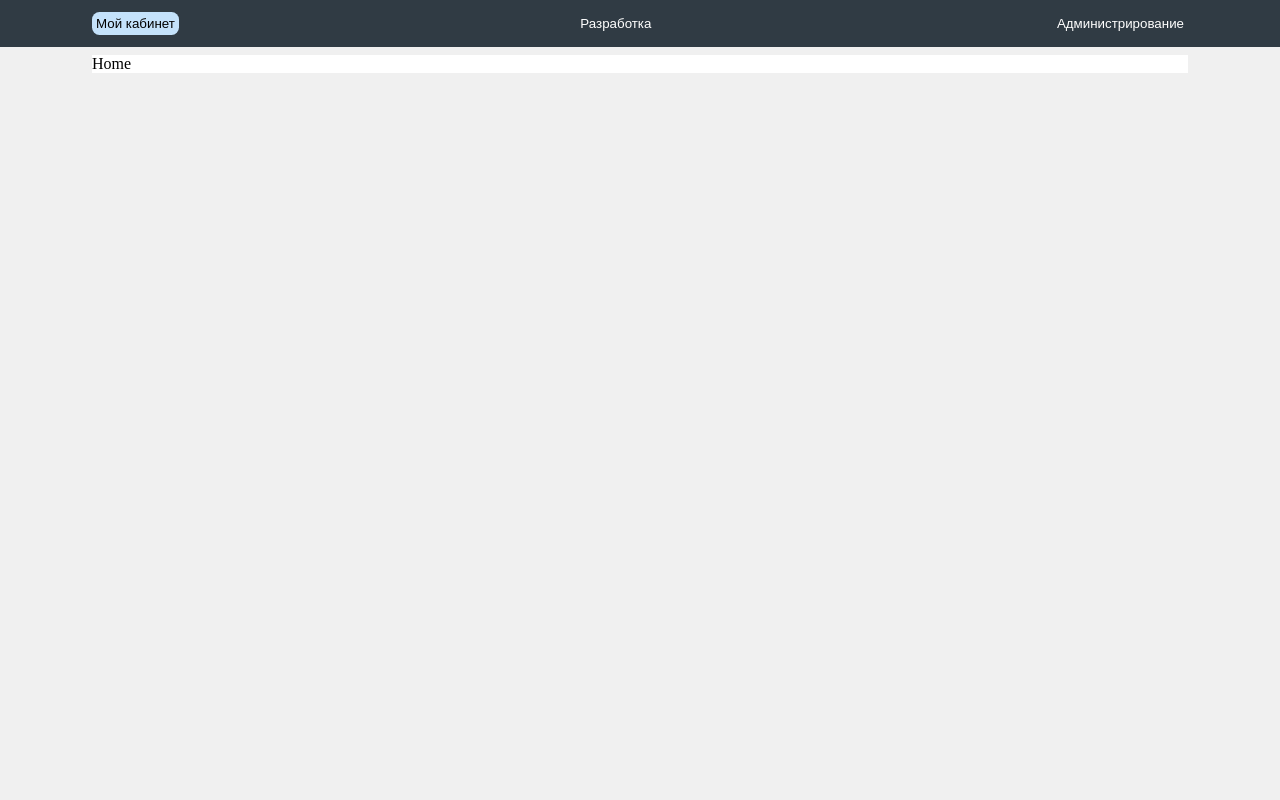
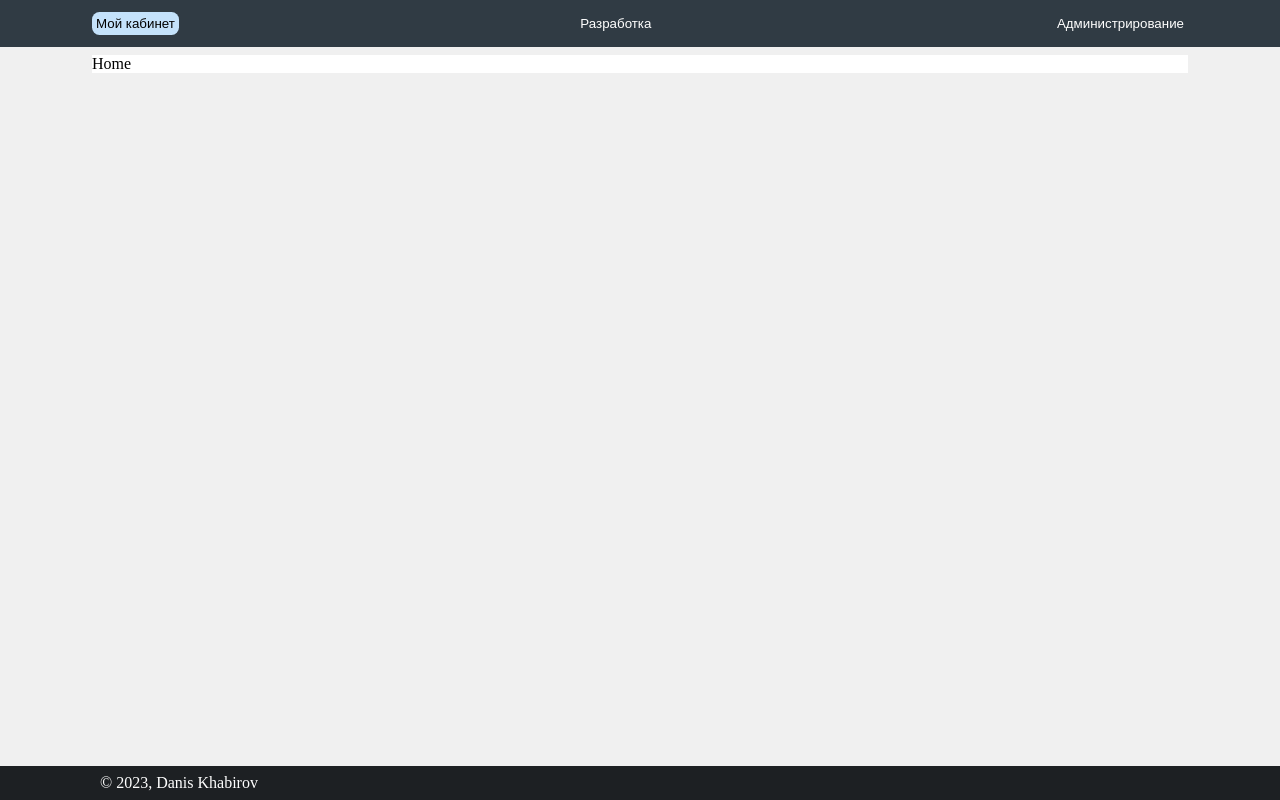
Before and after one commit to daniskhabirov/cabinet, a Next.js app: page / in a window 1280 px wide. Built offline with nearby package versions, Linux system fonts and the light colour scheme.

Commit message:
Footer added.

```diff
--- /dev/null
+++ b/components/footer.js
@@ -0,0 +1,35 @@
+import styled from 'styled-components';
+
+const Layout = styled.div`
+    background-color: #1d2023;
+    padding: 0.5rem;
+    display: flex;
+    justify-content: space-around;
+    position: fixed;
+    bottom: 0;
+    width: 100%;
+`;
+
+const Container = styled.div`
+    width: 1096px;
+`;
+
+const Copyright = styled.div`
+    color: #ffffff;
+`;
+
+const Footer = () => {
+    return (
+        <>
+            <Layout>
+                <Container>
+                    <Copyright>
+                        © 2023, Danis Khabirov
+                    </Copyright>
+                </Container>
+            </Layout>
+        </>
+    );
+};
+
+export default Footer;
--- a/pages/_app.js
+++ b/pages/_app.js
@@ -1,5 +1,6 @@
 import GlobalStyles from '../styles/global';
 import AppBar from '../components/appBar';
+import Footer from '../components/footer';
 
 export default function App({ Component, pageProps }) {
     return (
@@ -7,6 +8,7 @@ export default function App({ Component, pageProps }) {
             <GlobalStyles />
             <AppBar />
             <Component {...pageProps} />
+            <Footer />
         </>
     );
 };
```
